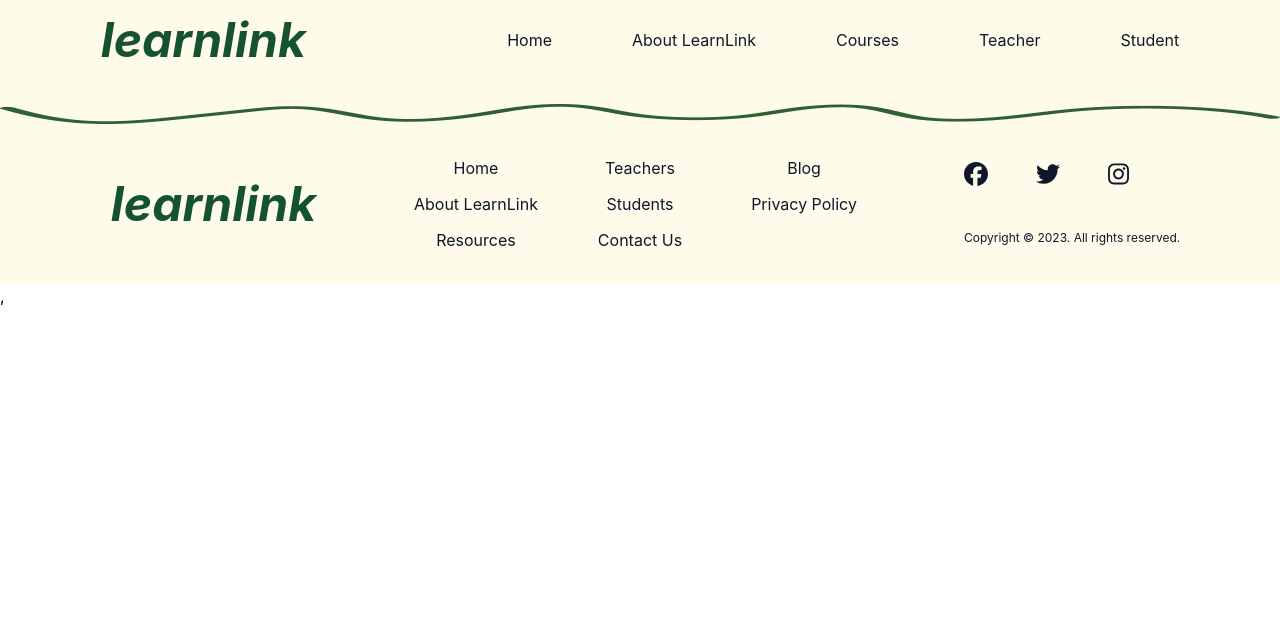
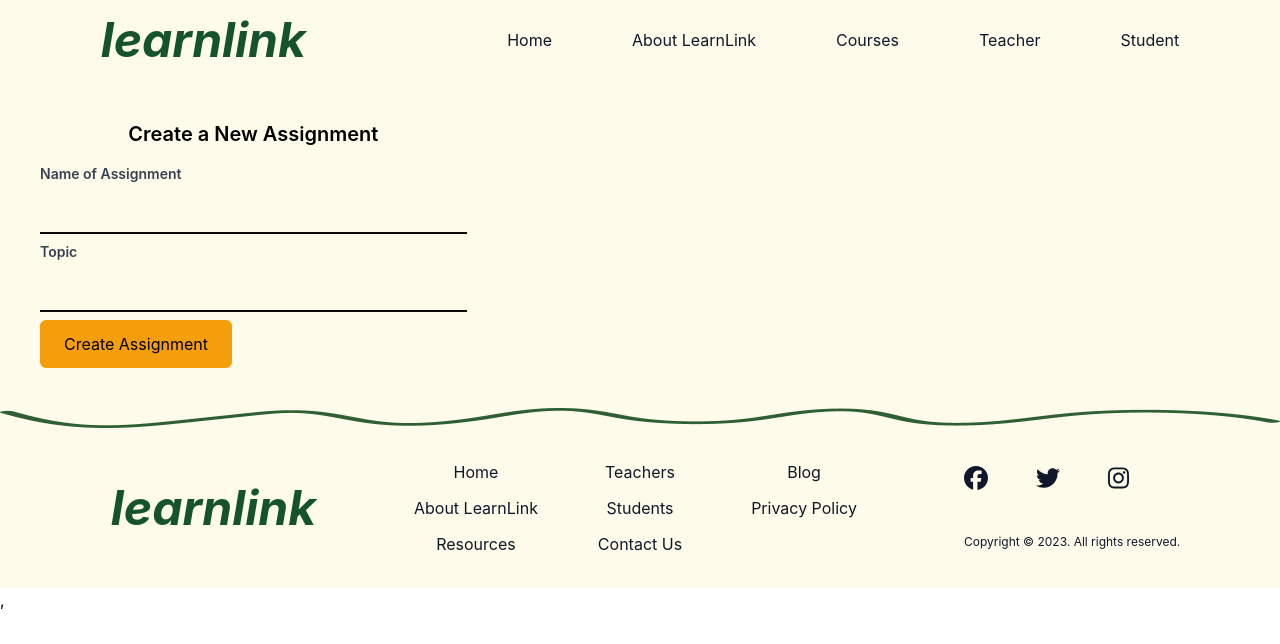
Before and after one commit to nolannash/LearnLink, a React (Create React App) app in the folder client/: page /teacher/createassignment in a window 1280 px wide. Shown: the top 644 px of the page. Built offline with nearby package versions, Linux system fonts and the light colour scheme; no server answers.

Commit message:
teacher routes

```diff
--- a/client/src/App.js
+++ b/client/src/App.js
@@ -9,6 +9,8 @@ import About from "./components/common/pages/About";
 import Courses from "./components/common/pages/Courses";
 import StudentDash from "./components/common/student/StudentDash";
 import TeacherDash from "./components/common/teacher/TeacherDash";
+import CreateAssignment from "./components/common/classroom/CreateAssignment";
+import CreateClassroom from "./components/common/classroom/CreateClassroom";
 
 function App() {
   return (
@@ -17,7 +19,11 @@ function App() {
       <Routes>
         <Route path="/" element={<Home />} />
         <Route path="/student-dashboard" element={<StudentDash />} />
-        <Route path="/teacher-dashboard" element={<TeacherDash />} />
+        <Route path="/teacher">
+          <Route path="dashboard" element={<TeacherDash />} />
+          <Route path="createclassroom" element={<CreateClassroom />} />
+          <Route path="createassignment" element={<CreateAssignment />} />
+        </Route>
         <Route path="/about" element={<About />} />
         <Route path="/courses" element={<Courses />} />
       </Routes>
--- a/client/src/components/common/classroom/CreateAssignment.js
+++ b/client/src/components/common/classroom/CreateAssignment.js
@@ -35,7 +35,7 @@ const CreateAssignment = () => {
   };
 
   return (
-    <div className="mt-4">
+    <div className="m-10 w-1/3 flex flex-col justify-center items-center">
       <h1 className="text-xl font-semibold mb-4">Create a New Assignment</h1>
       <Formik
         initialValues={{ assignmentName: "", topic: "" }}
@@ -59,7 +59,7 @@ const CreateAssignment = () => {
               type="text"
               name="assignmentName"
               id="assignmentName"
-              className="w-full border rounded-md py-2 px-3 text-gray-700"
+              className="w-full py-2 px-3 text-gray-700 bg-amber-50 border-b-2 border-stone-950"
             />
             <ErrorMessage
               name="assignmentName"
@@ -68,7 +68,7 @@ const CreateAssignment = () => {
             />
             <label
               htmlFor="topic"
-              className="block text-gray-700 text-sm font-semibold mb-2"
+              className="block text-gray-700 text-sm font-semibold my-2"
             >
               Topic
             </label>
@@ -76,7 +76,7 @@ const CreateAssignment = () => {
               type="text"
               name="topic"
               id="topic"
-              className="w-full border rounded-md py-2 px-3 text-gray-700"
+              className="w-full py-2 px-3 text-gray-700 bg-amber-50 border-b-2 border-stone-950"
             />
             <ErrorMessage
               name="topic"
@@ -87,7 +87,7 @@ const CreateAssignment = () => {
             <button
               type="submit"
               disabled={isSubmitting}
-              className="bg-blue-500 hover:bg-blue-600 text-white font-semibold py-2 px-4 rounded-md mr-2"
+              className="text-center bg-amber-500 hover:bg-amber-600 py-3 px-6 rounded-md mt-2"
             >
               Create Assignment
             </button>
--- a/client/src/components/common/classroom/CreateClassroom.js
+++ b/client/src/components/common/classroom/CreateClassroom.js
@@ -34,7 +34,7 @@ const CreateClassroom = () => {
   };
 
   return (
-    <div className="mt-4">
+    <div className="m-10 w-1/3 flex flex-col justify-center items-center">
       <h1 className="text-xl font-semibold mb-4">Create a New Classroom</h1>
       <Formik
         initialValues={{ className: "", subject: "" }}
@@ -50,7 +50,7 @@ const CreateClassroom = () => {
           <Form>
             <label
               htmlFor="className"
-              className="block text-gray-700 text-sm font-semibold mb-2"
+              className="block text-gray-700 text-sm font-semibold mb-2 "
             >
               Class Name
             </label>
@@ -58,7 +58,7 @@ const CreateClassroom = () => {
               type="text"
               name="className"
               id="className"
-              className="w-full border rounded-md py-2 px-3 text-gray-700"
+              className="w-full py-2 px-3 text-gray-700 bg-amber-50 border-b-2 border-stone-950"
             />
             <ErrorMessage
               name="className"
@@ -67,7 +67,7 @@ const CreateClassroom = () => {
             />
             <label
               htmlFor="subject"
-              className="block text-gray-700 text-sm font-semibold mb-2"
+              className="block text-gray-700 text-sm font-semibold my-2"
             >
               Subject
             </label>
@@ -75,7 +75,7 @@ const CreateClassroom = () => {
               type="text"
               name="subject"
               id="subject"
-              className="w-full border rounded-md py-2 px-3 text-gray-700"
+              className="w-full  py-2 px-3 text-gray-700 bg-amber-50 border-b-2 border-stone-950"
             />
             <ErrorMessage
               name="subject"
@@ -86,7 +86,7 @@ const CreateClassroom = () => {
             <button
               type="submit"
               disabled={isSubmitting}
-              className="bg-blue-500 hover:bg-blue-600 text-white font-semibold py-2 px-4 rounded-md mr-2"
+              className="text-center bg-amber-500 hover:bg-amber-600 py-3 px-6 rounded-md mt-2"
             >
               Create Class
             </button>
--- a/client/src/components/common/pages/Home.js
+++ b/client/src/components/common/pages/Home.js
@@ -42,7 +42,7 @@ const Home = () => {
         <div className="col-start-4 self-start p-5 mt-0">
           <button
             type="button"
-            className="text-center bg-amber-500 py-4 px-6 rounded-md"
+            className="text-center bg-amber-500 hover:bg-amber-600 py-3 px-6 rounded-md"
           >
             More Info &rarr;{" "}
           </button>
@@ -59,7 +59,7 @@ const Home = () => {
         <div className="col-start-3 justify-self-end">
           <button
             type="button"
-            className="text-center bg-amber-500 py-4 px-6 rounded-md"
+            className="text-center bg-amber-500 hover:bg-amber-600 py-3 px-6 rounded-md"
           >
             Read More &rarr;
           </button>
@@ -82,7 +82,7 @@ const Home = () => {
         <div className="col-start-5 row-start-2 justify-self-end ">
           <button
             type="button"
-            className="text-center bg-amber-500 py-4 px-6 rounded-md"
+            className="text-center bg-amber-500 hover:bg-amber-600 py-3 px-6 rounded-md"
           >
             Read More &rarr;
           </button>
@@ -100,7 +100,7 @@ const Home = () => {
           <p className="mb-3">Sign up today for personalized learning</p>
           <button
             type="button"
-            className="text-center bg-amber-500 py-4 px-6 rounded-md"
+            className="text-center bg-amber-500 hover:bg-amber-600 py-3 px-6 rounded-md"
           >
             Find Out More
           </button>
--- a/client/src/components/common/teacher/TeacherDash.js
+++ b/client/src/components/common/teacher/TeacherDash.js
@@ -1,16 +1,16 @@
 import React from "react";
-import CreateClassroom from "../classroom/CreateClassroom";
-import CreateAssignment from "../classroom/CreateAssignment";
+
+import { Link } from "react-router-dom";
 
 function TeacherDash() {
   return (
     <div>
       <h1>Teacher Dash</h1>
       <div>
-        <CreateClassroom />
+        <Link to="../createclassroom">New Classroom</Link>
       </div>
       <div>
-        <CreateAssignment />
+        <Link to="../createassignment">New Assignment</Link>
       </div>
     </div>
   );
```
